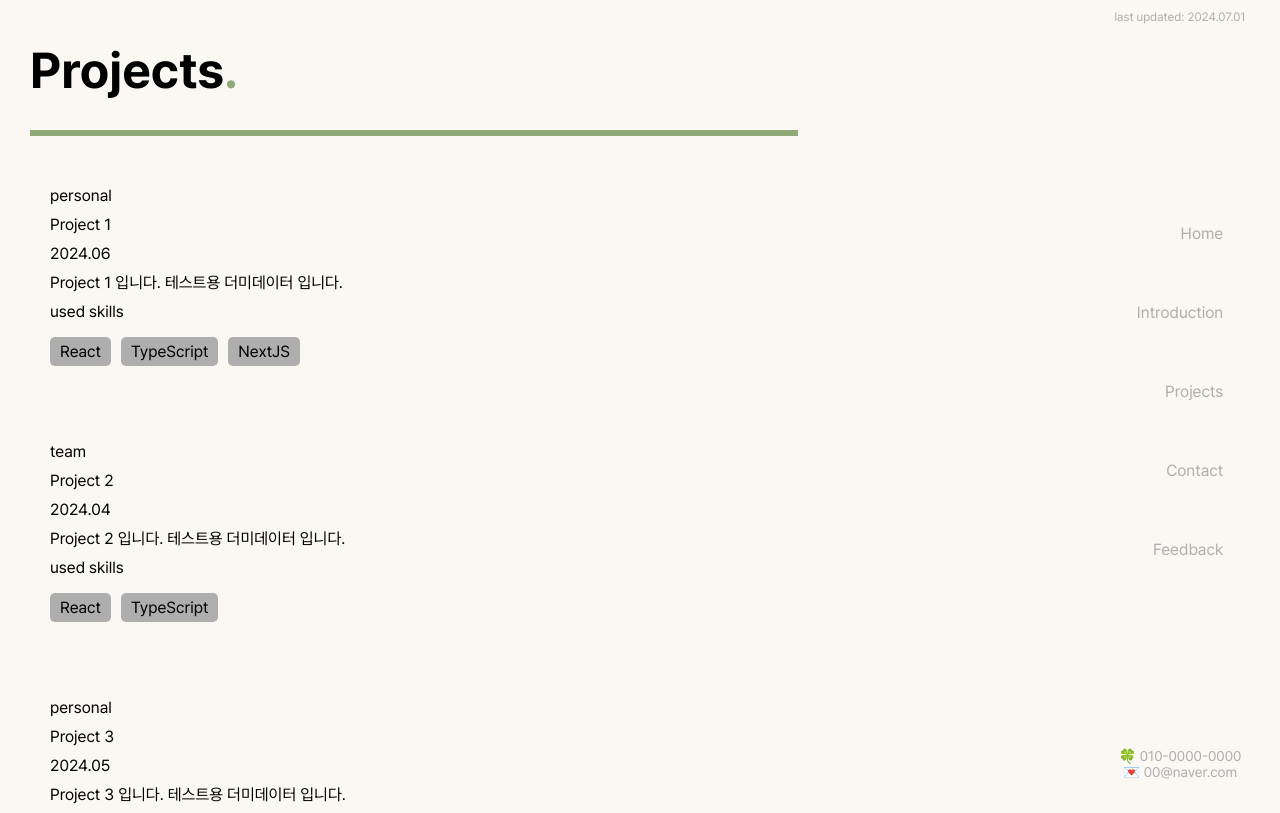
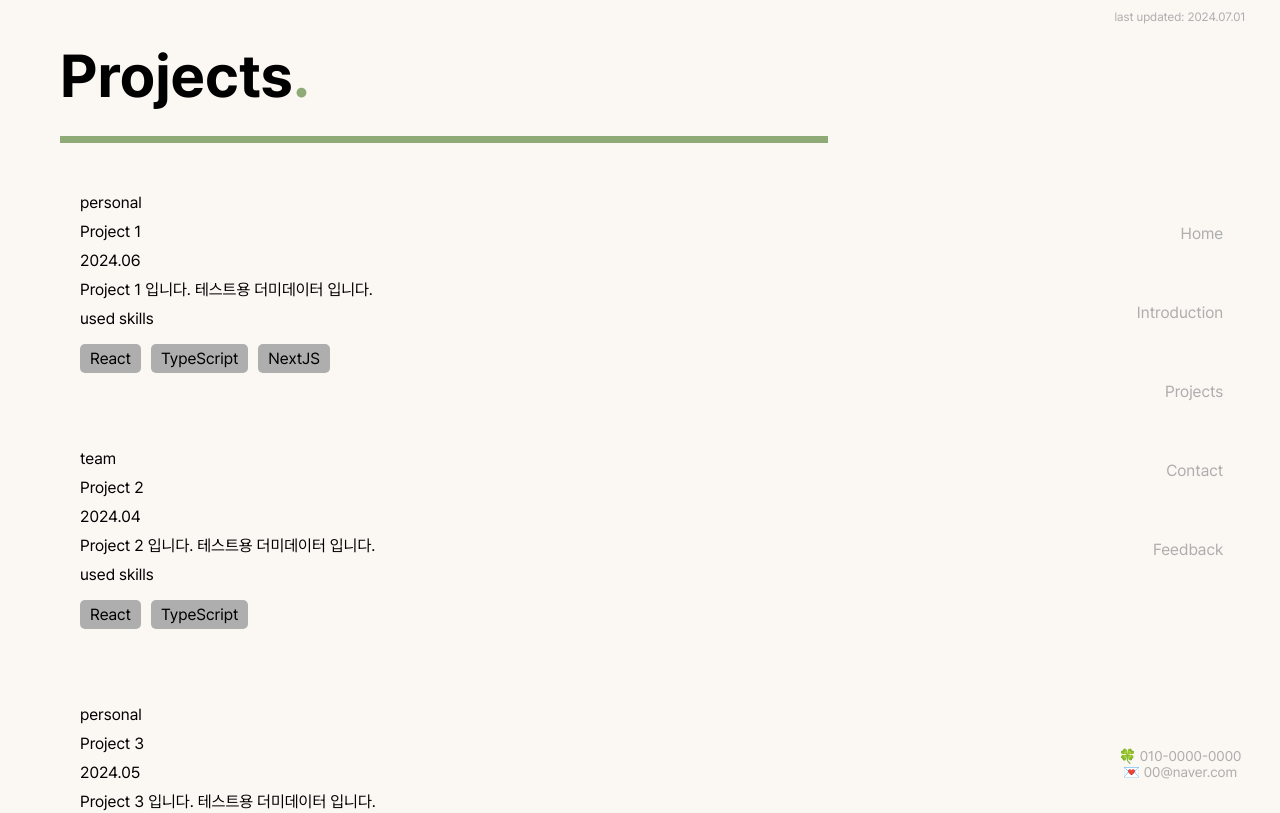
Before and after one commit to vedze/ez-portfolio, a Next.js app: page /projects in a window 1280 px wide. Shown: the top 813 px of the page. Built offline with nearby package versions, Linux system fonts and the light colour scheme.

Commit message:
Design: button width, commonframe padding, section css 변경

```diff
--- a/src/styles/button.module.css
+++ b/src/styles/button.module.css
@@ -5,7 +5,7 @@
   border-radius: 20px;
 
   width: 100%;
-  max-width: 100px;
+  max-width: 90px;
 
   font-size: 12px;
   font-family: var(--font-pretendard);
--- a/src/styles/commonframe.module.css
+++ b/src/styles/commonframe.module.css
@@ -3,7 +3,7 @@
   flex-direction: column;
   justify-content: left;
 
-  padding: 30px;
+  padding: 30px 60px;
   min-height: 100vh;
   box-sizing: border-box;
 }
--- a/src/styles/section.module.css
+++ b/src/styles/section.module.css
@@ -1,5 +1,5 @@
 .section {
-  font-size: 50px;
+  font-size: 60px;
   margin: 10px 0 30px 0;
   max-width: 60vw;
   overflow-wrap: break-word;
@@ -10,7 +10,7 @@
 }
 
 .section div {
-  height: 6px;
-  margin-top: 30px;
+  height: 7px;
+  margin-top: 25px;
   background-color: #8daa77;
 }
```
